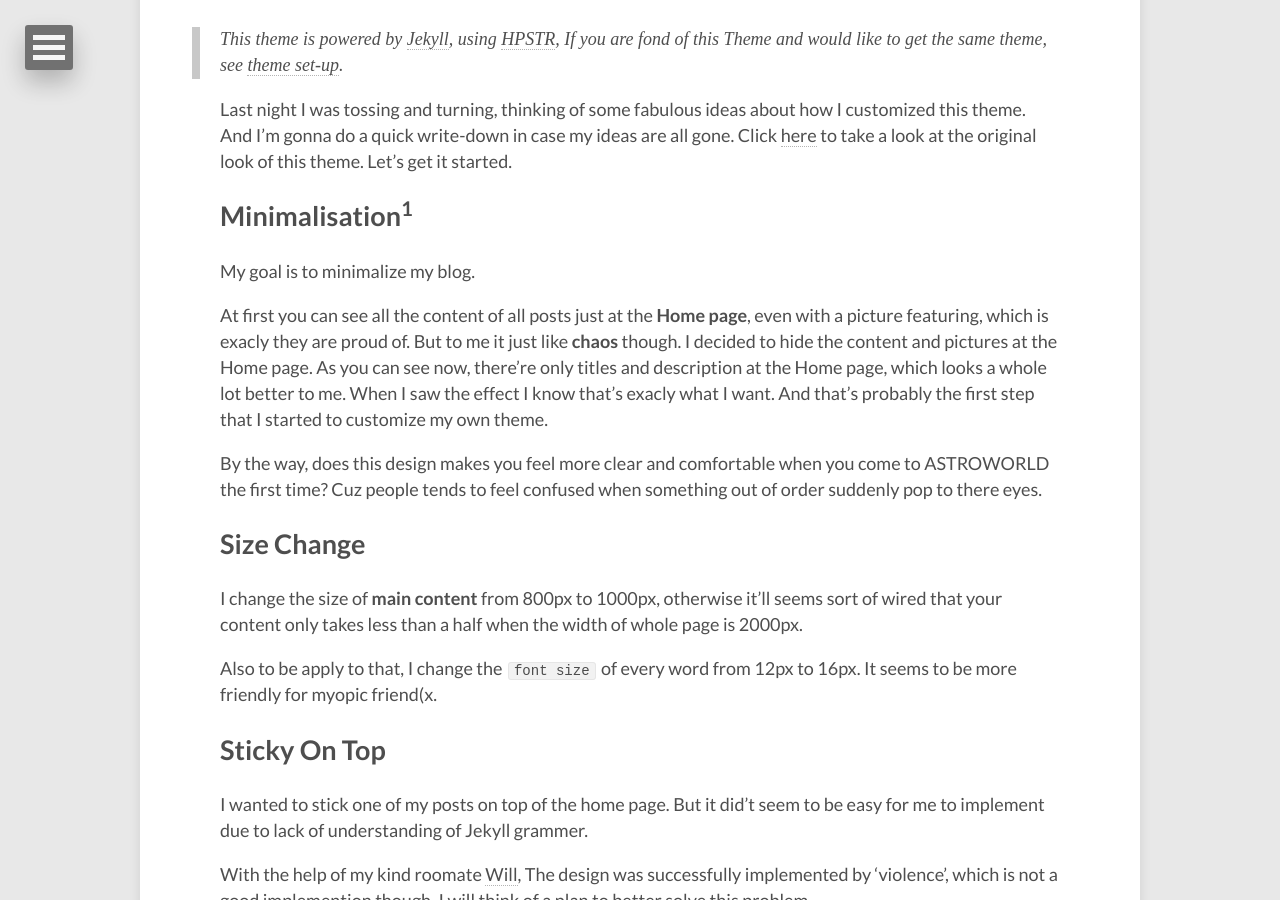
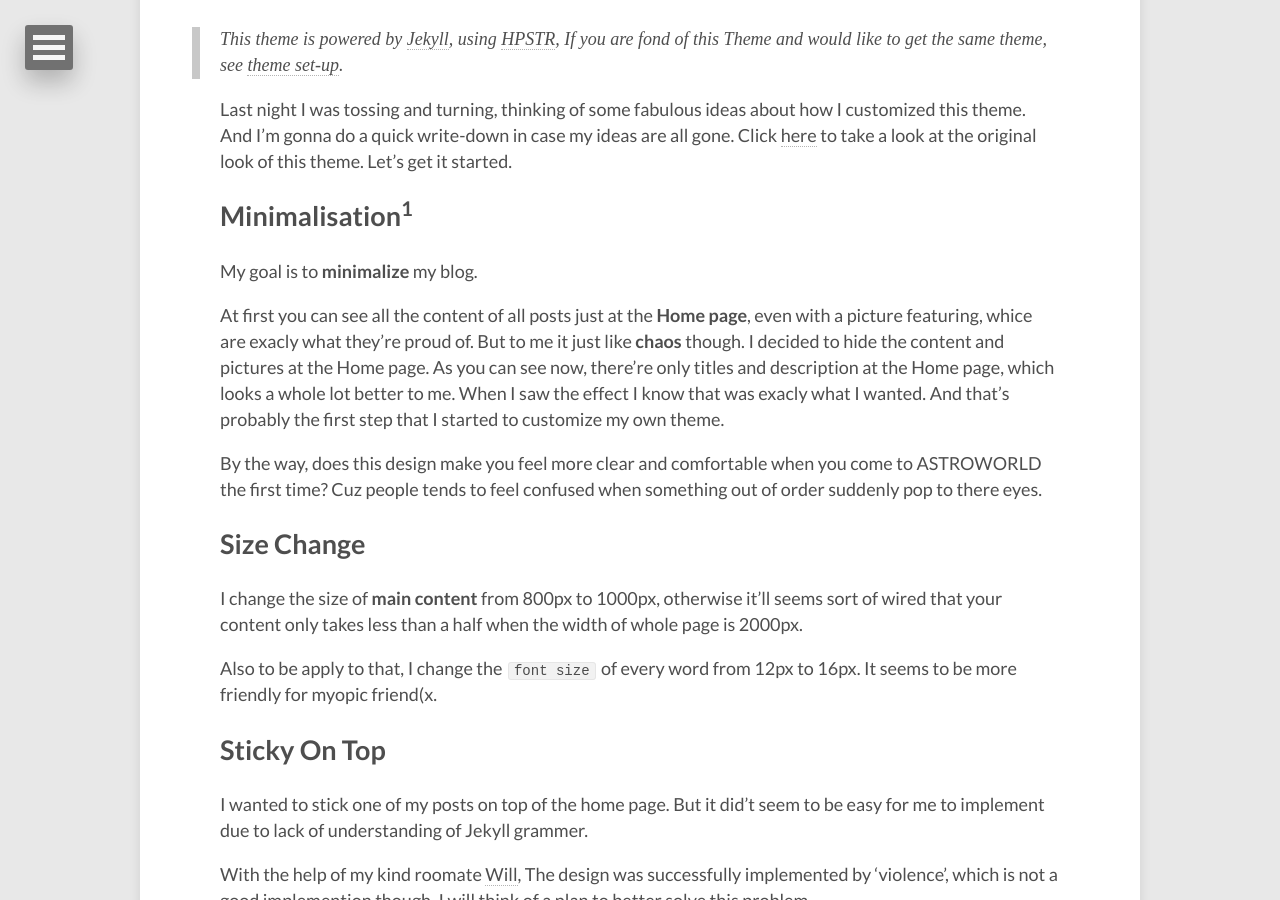
Before and after one commit to lucameng/lucameng.github.io, a Jekyll site: the page built from _posts/2022-05-08-customize-my-theme.md, in a window 1280 px wide and 900 px high, scrolled down 491 px. Built offline with Jekyll 4.4.1, drawn with Linux system fonts in a browser that asks for light colours.

Commit message:
modify post: 修正语法错误

```diff
--- a/_posts/2022-05-08-customize-my-theme.md
+++ b/_posts/2022-05-08-customize-my-theme.md
@@ -15,11 +15,11 @@ Last night I was tossing and turning, thinking of some fabulous ideas about how
 
 ## Minimalisation[^1]
 
-My goal is to minimalize my blog.
+My goal is to **minimalize** my blog.
 
-At first you can see all the content of all posts just at the **Home page**, even with a picture featuring, which is exacly they are proud of. But to me it just like **chaos** though. I decided to hide the content and pictures at the Home page. As you can see now, there're only titles and description at the Home page, which looks a whole lot better to me. When I saw the effect I know that's exacly what I want. And that's probably the first step that I started to customize my own theme.
+At first you can see all the content of all posts just at the **Home page**, even with a picture featuring, whice are exacly what they're proud of. But to me it just like **chaos** though. I decided to hide the content and pictures at the Home page. As you can see now, there're only titles and description at the Home page, which looks a whole lot better to me. When I saw the effect I know that was exacly what I wanted. And that's probably the first step that I started to customize my own theme.
 
-By the way, does this design makes you feel more clear and comfortable when you come to ASTROWORLD the first time? Cuz people tends to feel confused when something out of order suddenly pop to there eyes.
+By the way, does this design make you feel more clear and comfortable when you come to ASTROWORLD the first time? Cuz people tends to feel confused when something out of order suddenly pop to there eyes.
 
 ## Size Change
 
```
